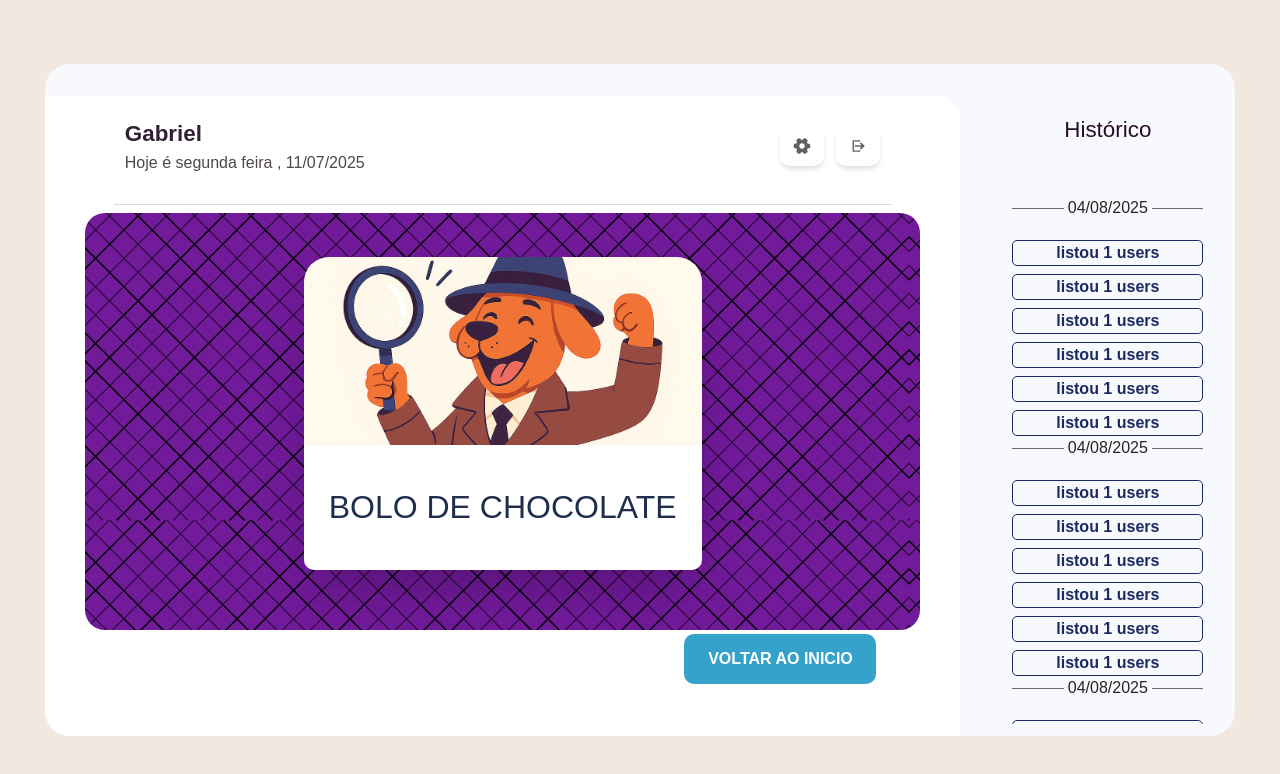
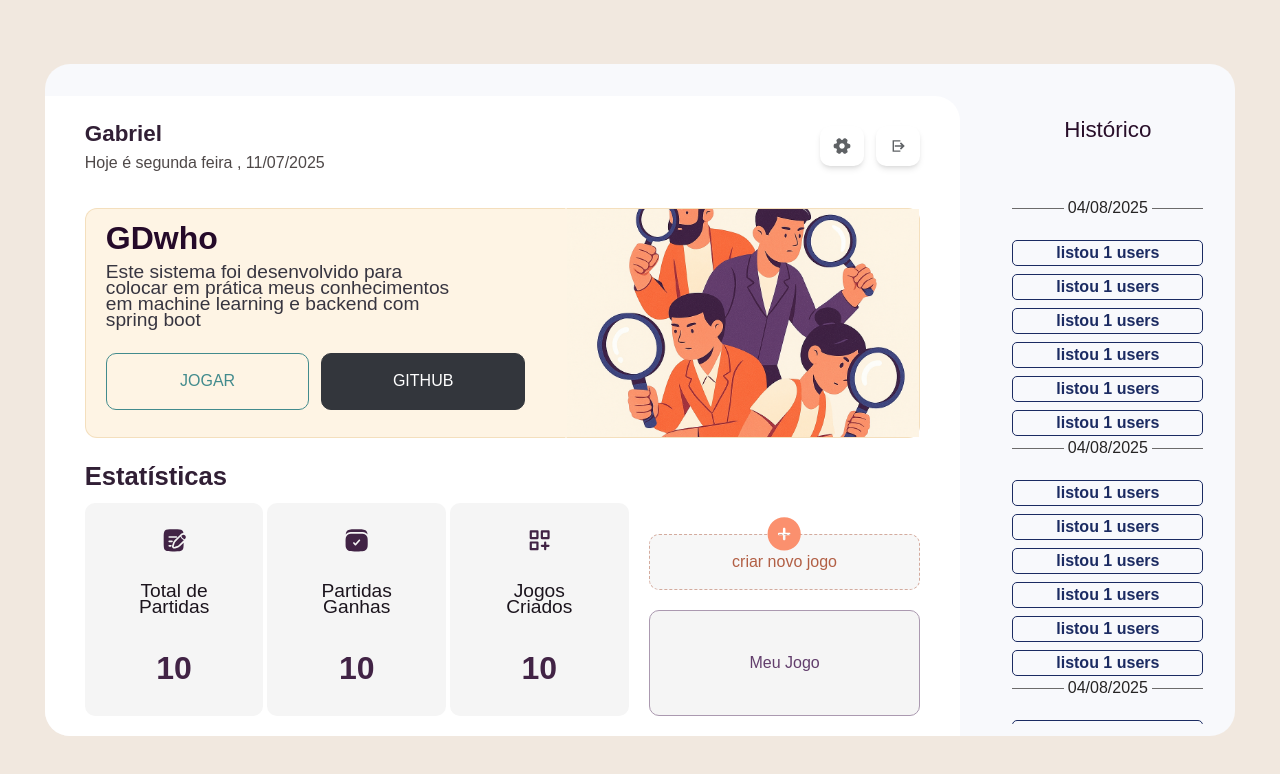
Before and after one commit to brownzini/gdwho, a Next.js app: page / in a window 1280 px wide. Shown: the top 774 px of the page. Built offline with nearby package versions, Linux system fonts and the light colour scheme.

Commit message:
[Refactor]: move content from initial card to constant layer

```diff
--- a/src/app/page.tsx
+++ b/src/app/page.tsx
@@ -1,7 +1,7 @@
 "use client";
 
+import DashboardScreen from "@/screens/DashboardScreen";
 import HistoryScreen from "@/screens/HistoryScreen";
-import InGameScreen from "@/screens/InGameScreen";
 
 const homeStyles = {
   container: `
@@ -56,7 +56,7 @@ export default function Home() {
               data-name="home-main-screen-section"
               className={homeStyles["screenSection"]}
             >
-              <InGameScreen />
+              <DashboardScreen />
             </div>
           </div>
         </div>
--- /dev/null
+++ b/src/constants/dashboardCard.ts
@@ -0,0 +1,2 @@
+export const DASHBOARD_CARD_TITLE = "GDwho";
+export const DASHBOARD_CARD_SUBTITLE = "Este sistema foi desenvolvido para colocar em prática meus conhecimentos em machine learning e backend com spring boot";
--- a/src/features/Dashboard/layouts/InitialCardArea/index.tsx
+++ b/src/features/Dashboard/layouts/InitialCardArea/index.tsx
@@ -1,6 +1,10 @@
+import Image from "next/image";
+import cardStyles from "./styles";
+import {
+  DASHBOARD_CARD_SUBTITLE,
+  DASHBOARD_CARD_TITLE
+} from "@/constants/dashboardCard";
 import Button from "@/components/Button";
-import cardStyles from "./styles";
-import Image from "next/image";
 
 export default function InitialCard() {
   return (
@@ -21,19 +25,17 @@ export default function InitialCard() {
             data-name="dashboard-card-header"
             className={cardStyles["cardHeader"]}
           >
-            <h1 className={cardStyles["cardTitle"]}>GDwho</h1>
+            <h1 className={cardStyles["cardTitle"]}>
+              {DASHBOARD_CARD_TITLE}
+            </h1>
           </div>
 
           <div
             data-name="dashboard-card-body"
             className={cardStyles["cardBody"]}
           >
-            <p
-              data-name="dashboard-card-subTitle"
-              className={cardStyles["CardSubTitle"]}
-            >
-              Este sistema foi desenvolvido para colocar em prática meus
-              conhecimentos em machine learning e backend com spring boot
+            <p className={cardStyles["CardSubTitle"]}>
+               {DASHBOARD_CARD_SUBTITLE}
             </p>
           </div>
 
@@ -45,27 +47,20 @@ export default function InitialCard() {
               bgColor="!bg-[transparent]"
               hoverBgColor="hover:!bg-[#428B8D]"
               borderStyle="border-[1px] border-[#428B8D]"
+              fontStyle={cardStyles["playButtonFont"]}
             >
-              <p
-                data-name="dashboard-card-play-button"
-                className={cardStyles["playButtonFont"]}
-              >
-                JOGAR
-              </p>
+              JOGAR
             </Button>
             <Button
               bgColor="!bg-[#33363C]"
               hoverBgColor="hover:!bg-[#0c0c0d]"
               borderStyle="border-[1px] border-[#33363C]"
+              fontStyle={cardStyles["githubButtonFont"]}
             >
-              <p
-                data-name="dashboard-card-github-button"
-                className={cardStyles["githubButtonFont"]}
-              >
-                GITHUB
-              </p>
+              GITHUB
             </Button>
           </div>
+
         </div>
         <div
           data-name="dashboard-card-image-container"
--- a/src/features/Dashboard/layouts/StatisticsArea/index.tsx
+++ b/src/features/Dashboard/layouts/StatisticsArea/index.tsx
@@ -1,6 +1,9 @@
+
 import statisticsStyles from "./styles";
+
 import ItemCard from "./ItemCard";
 import PersonalizedButton from "./PersonalizedButton";
+
 import Button from "@/components/Button";
 
 export default function StatisticsArea() {
@@ -57,13 +60,9 @@ export default function StatisticsArea() {
           bgColor="bg-[#F5F5F5]"
           borderStyle="border-[1px] border-[#AB99B0]"
           hoverBgColor="hover:bg-[#8e4fa1]"
+          fontStyle={statisticsStyles["buttonTitle"]}
         >
-          <p
-            data-name="dashboard-statistics-my-game-label"
-            className={statisticsStyles["buttonTitle"]}
-          >
-            Meu Jogo
-          </p>
+          Meu Jogo
         </Button>
         <Button
           display="flex md:hidden"
@@ -71,13 +70,9 @@ export default function StatisticsArea() {
           bgColor="bg-[#F5F5F5]"
           borderStyle="border-[1px] border-[#AB99B0]"
           hoverBgColor="hover:bg-[#1f0826]"
+          fontStyle={statisticsStyles["buttonTitle"]}
         >
-          <p
-            data-name="dashboard-statistics-history-label"
-            className={statisticsStyles["buttonTitle"]}
-          >
-            Histórico
-          </p>
+          Histórico
         </Button>
       </div>
     </div>
--- a/src/features/Dashboard/layouts/StatisticsArea/styles.ts
+++ b/src/features/Dashboard/layouts/StatisticsArea/styles.ts
@@ -26,7 +26,7 @@ const statisticsStyles = {
   buttonTitle: `
       w-[100%] h-[100%]
       hover:text-[#fff] text-[#623E6C] font-medium
-      transition ease-in-out duration-500
+      transition ease-in-out duration-840
       grid items-center justify-center
   `,
 };
```
